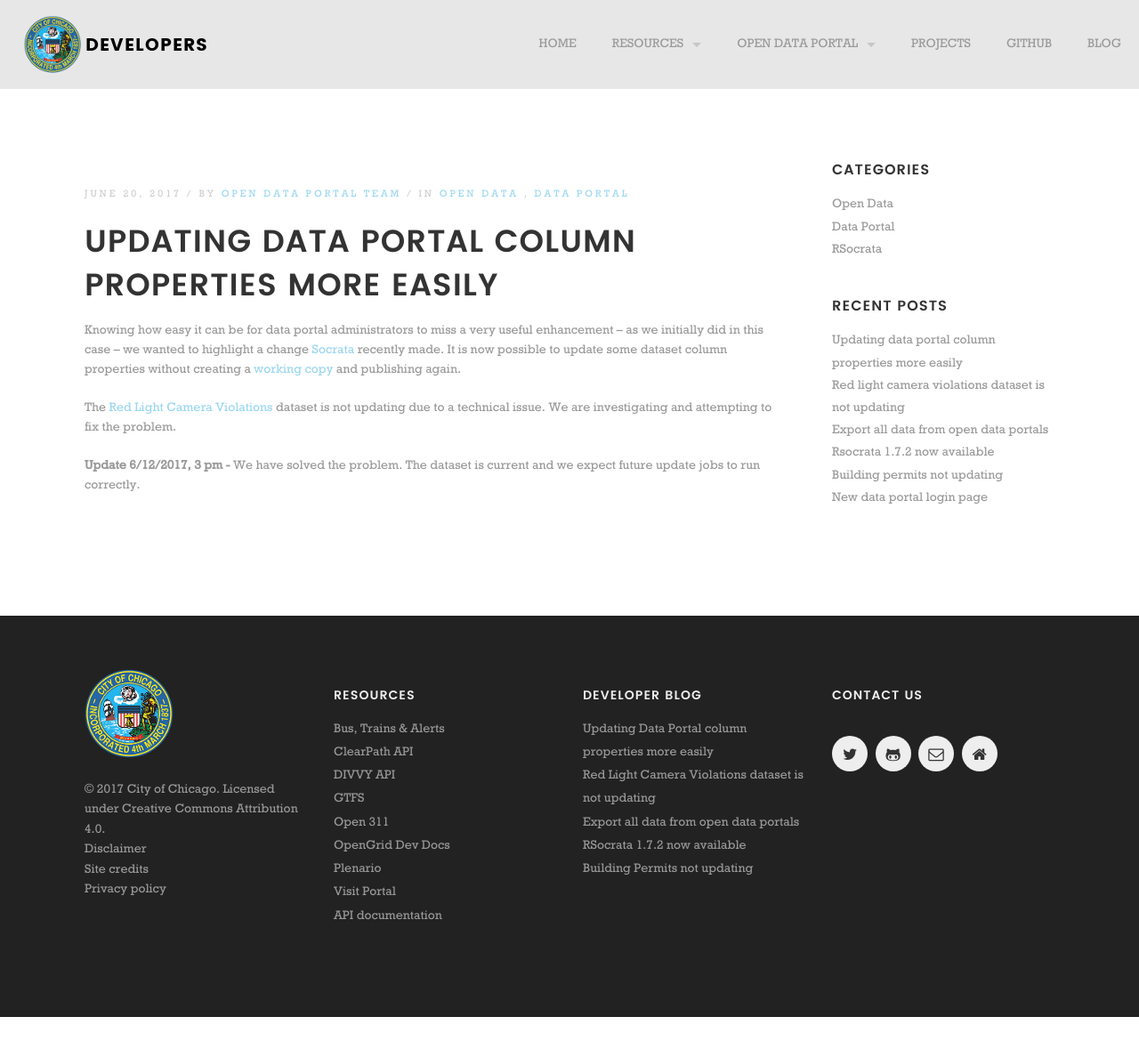
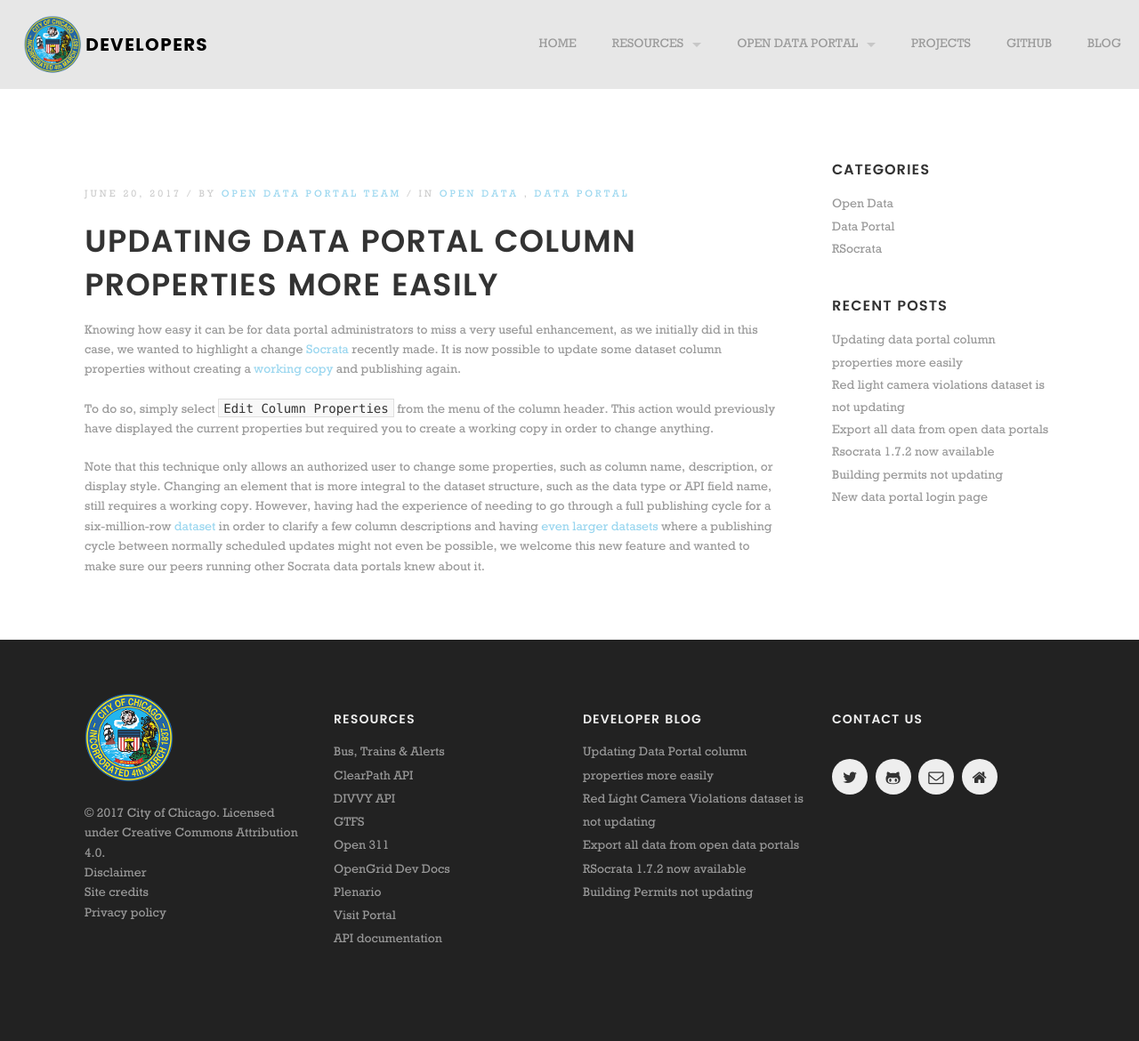
Before and after one commit to Chicago/dev.cityofchicago.org, a Jekyll site: the page built from _posts/2017-06-20-updating-dataset-column-properties.md, in a window 1280 px wide. Shown: the whole page at 89% size. Built offline with Jekyll 4.4.1, drawn with Linux system fonts in a browser that asks for light colours; some web fonts are replaced; before the commit the page ends 1143 px from its top, so only the background shows below that.

Commit message:
Update 2017-06-20-updating-dataset-column-properties.md
Should be complete and ready for a pull request after one more review.

```diff
--- a/_posts/2017-06-20-updating-dataset-column-properties.md
+++ b/_posts/2017-06-20-updating-dataset-column-properties.md
@@ -12,10 +12,8 @@
 - improvement
 - data portal administration
 ---
-Knowing how easy it can be for data portal administrators to miss a very useful enhancement -- as we initially did in this case -- we wanted to highlight a change [Socrata](https://socrata.com/) recently made. It is now possible to update some dataset column properties without creating a [working copy](https://support.socrata.com/hc/en-us/articles/202949958-Editing-datasets-using-a-working-copy) and publishing again.
+Knowing how easy it can be for data portal administrators to miss a very useful enhancement, as we initially did in this case, we wanted to highlight a change [Socrata](https://socrata.com/) recently made. It is now possible to update some dataset column properties without creating a [working copy](https://support.socrata.com/hc/en-us/articles/202949958-Editing-datasets-using-a-working-copy) and publishing again.
 
+To do so, simply select `Edit Column Properties` from the menu of the column header. This action would previously have displayed the current properties but required you to create a working copy in order to change anything.
 
-
-The [Red Light Camera Violations](https://data.cityofchicago.org/d/spqx-js37) dataset is not updating due to a technical issue. We are investigating and attempting to fix the problem.
-
-**Update 6/12/2017, 3 pm -** We have solved the problem. The dataset is current and we expect future update jobs to run correctly.
+Note that this technique only allows an authorized user to change some properties, such as column name, description, or display style.  Changing an element that is more integral to the dataset structure, such as the data type or API field name, still requires a working copy.  However, having had the experience of needing to go through a full publishing cycle for a six-million-row [dataset](https://data.cityofchicago.org/Public-Safety/Crimes-2001-to-present/ijzp-q8t2) in order to clarify a few column descriptions and having [even larger datasets](https://data.cityofchicago.org/Transportation/Divvy-Bicycle-Stations-Historical/eq45-8inv) where a publishing cycle between normally scheduled updates might not even be possible, we welcome this new feature and wanted to make sure our peers running other Socrata data portals knew about it.
```
